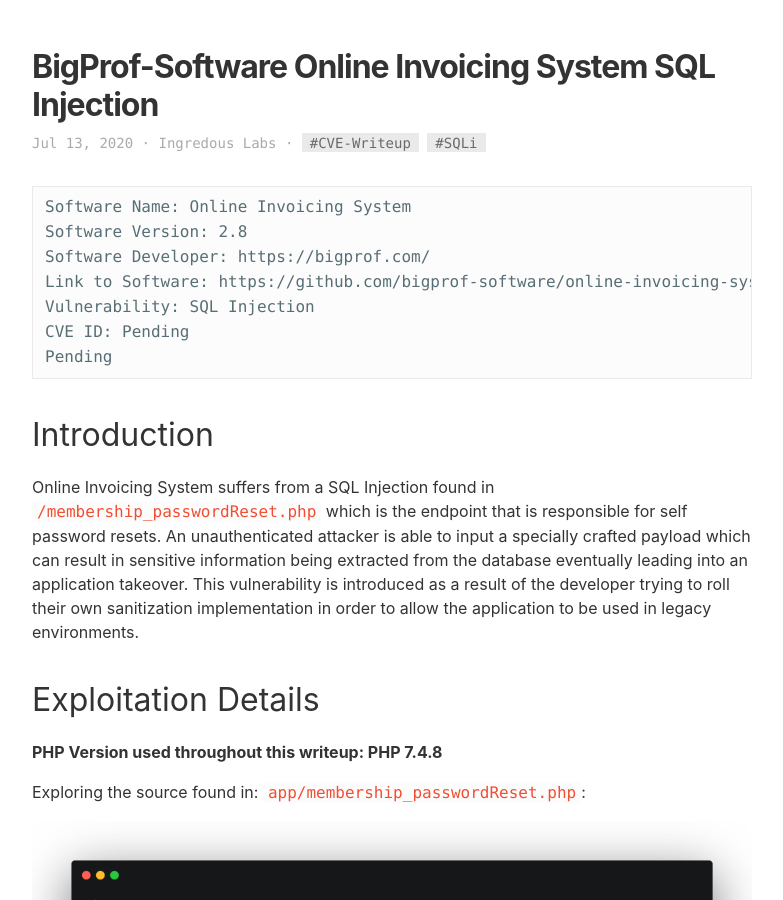
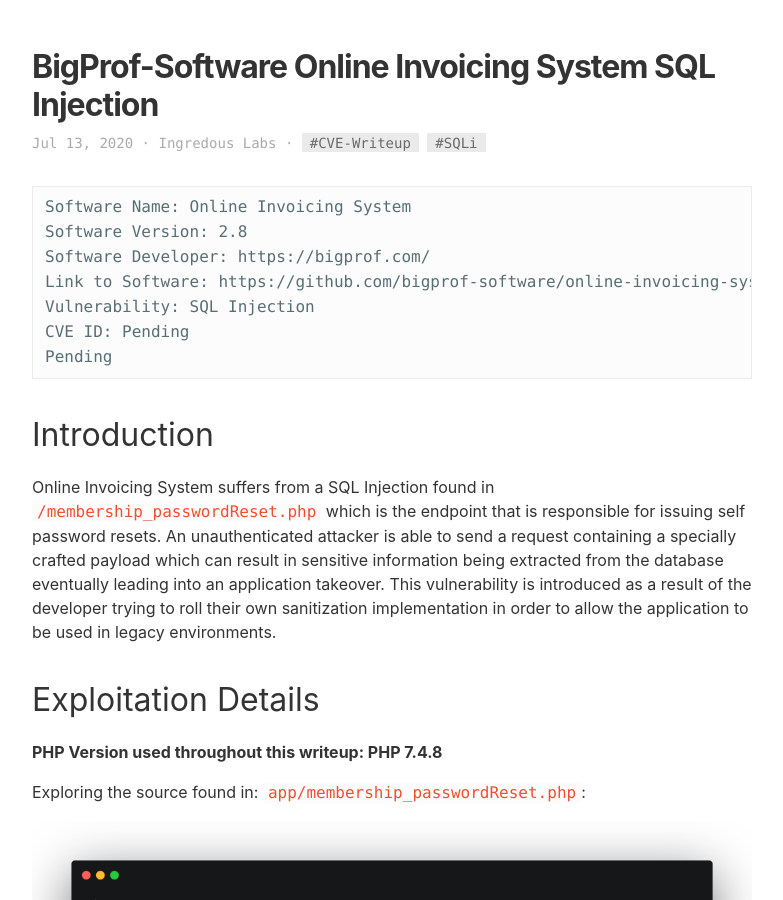
Before and after one commit to ingredous/ingredous.github.io, a Jekyll site: the page built from _posts/2020-07-13-ois-sqli.md, in a window 1280 px wide and 900 px high. Shown: the whole window, without its empty margins (8-791 px from the left). Built offline with Jekyll 4.4.1, drawn with Linux system fonts in a browser that asks for light colours; some of the changed text lies outside the part shown.

Commit message:
cve request submitted

```diff
--- a/_posts/2020-07-13-ois-sqli.md
+++ b/_posts/2020-07-13-ois-sqli.md
@@ -18,7 +18,7 @@
 
 # Introduction
 
-Online Invoicing System suffers from a SQL Injection found in `/membership_passwordReset.php` which is the endpoint that is responsible for self password resets. An unauthenticated attacker is able to input a specially crafted payload which can result in sensitive information being extracted from the database eventually leading into an application takeover. This vulnerability is introduced as a result of the developer trying to roll their own sanitization implementation in order to allow the application to be used in legacy environments.
+Online Invoicing System suffers from a SQL Injection found in `/membership_passwordReset.php` which is the endpoint that is responsible for issuing self password resets. An unauthenticated attacker is able to send a request containing a specially crafted payload which can result in sensitive information being extracted from the database eventually leading into an application takeover. This vulnerability is introduced as a result of the developer trying to roll their own sanitization implementation in order to allow the application to be used in legacy environments.
 
 # Exploitation Details
 
```
Also changed, not shown: other parts of _posts/2020-07-13-ois-sqli.md (+1 -1 lines).
